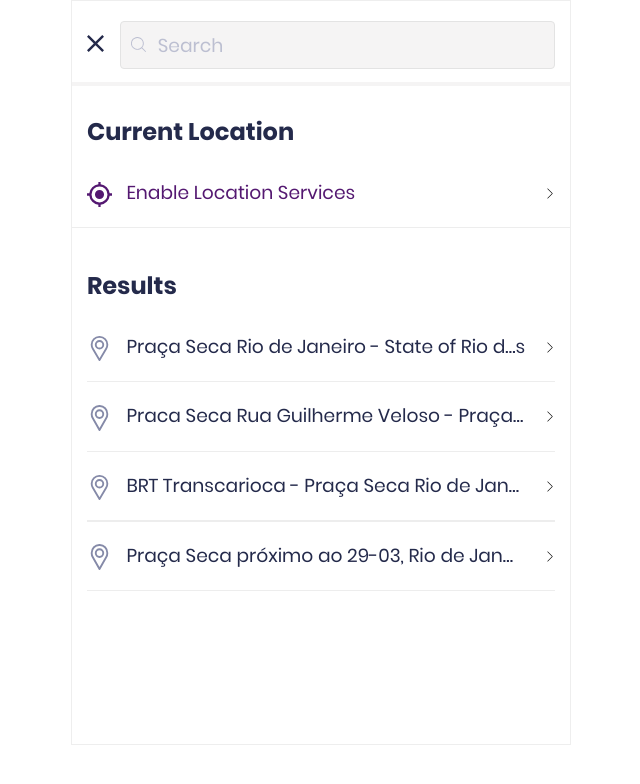
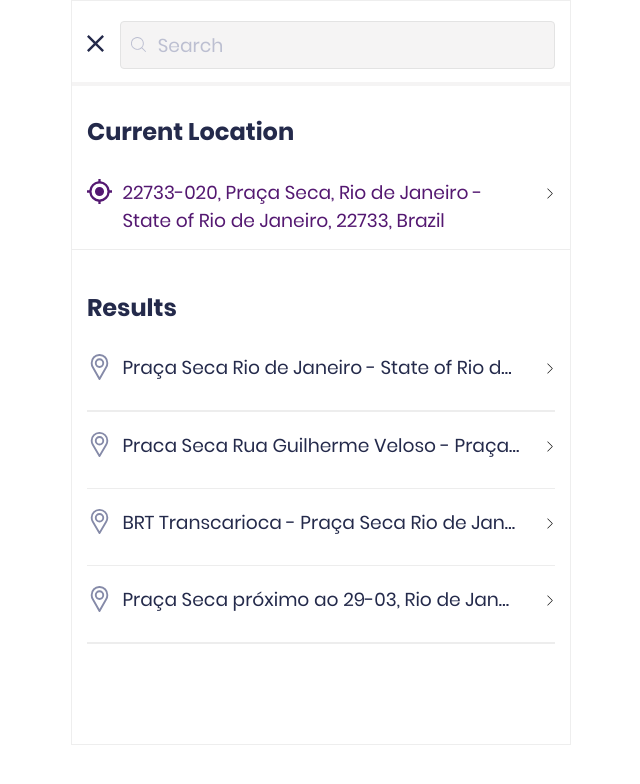
Before and after one commit to asmita1108/screen6, a plain HTML site: page index.html in a window 1280 px wide. Shown: the whole page, without its empty margins (319-959 px from the left). Drawn offline with nearby package versions, Linux system fonts and the light colour scheme.

Commit message:
change overflow

```diff
--- a/css/styles.css
+++ b/css/styles.css
@@ -117,19 +117,27 @@ body {
     width: 100%;
 }
 .location-detect p {
-    width: auto;
-    height: 20px;
+    display: block;
+    width: 400px;
+    float: left;
+    height: 40px;
     font-size: 14pt;
-    text-align: left;
     color: #541871;
     opacity: 100%;
     margin-left:10px;
-    display: inline;
+
+}
+.text-wrap-inline {
+    height: auto;
+    white-space: nowrap;
+    overflow: hidden;
+    text-overflow: ellipsis;
 }
 .location-result p {
     color: #242A4B;
 }
 .location-next-icon {
+    display: block;
     float: right;
     margin-top: 5px;
     color: #AFB1BC;
@@ -146,15 +154,21 @@ body {
     background-color: #EDEDED;
     content: " ";
     width: 375pt;
-    margin: 0, auto;
     margin: 20px -15px 20px -15px;
 }
 .location-result:after {
     display: block;
+    clear: both;
     height: 1pt;
     background-color: #EDEDED;
     content: " ";
     width: 100%;
-    margin: 0, auto;
     margin: 20px 0px 20px 0px;
 }
+
+
+.location-detect {
+    height: 50px;
+    max-width: 100%;
+    zoom: 1;
+}
--- a/index.html
+++ b/index.html
@@ -33,41 +33,43 @@
               Current Location</p>
             <div class="location-detect">
               <a href="#">
-                <img src="css/assets/crosshairs-gps.svg" style="width: 19.07pt; height: 19.07pt; display: inline"  alt="location-icons">
-               <p>Enable Location Services</p>
-               <img class="location-next-icon" src="css/assets/next.svg" /> </a>
+                <img src="css/assets/crosshairs-gps.svg" style="width: 19.07pt; height: 19.07pt; display: block;float: left;" alt="location-icons">
+               <p>22733-020, Praça Seca, Rio de Janeiro - State of Rio de Janeiro, 22733, Brazil</p>
+               <img class="location-next-icon" src="css/assets/next.svg" />
+                </a>
             </div>
           </section>
 
           <section>
             <p class="section-header">
               Results</p>
-            <div class="location-detect location-result">
-              <a href="#">
-                <img src="css/assets/noun_Location_2148829.svg" style="width: 19.07pt; height: 19.07pt; display: inline"  alt="location-icons">
-               <p>Praça Seca Rio de Janeiro - State of Rio d…s</p>
+
+            <div class="location-result">
+              <a href="#" class="location-detect">
+                <img src="css/assets/noun_Location_2148829.svg" style="width: 19.07pt; height: 19.07pt; display: block; float: left;" alt="location-icons">
+               <p>Praça Seca Rio de Janeiro - State of Rio d…</p>
                <img class="location-next-icon" src="css/assets/next.svg" /> </a>
             </div>
 
-            <div class="location-detect location-result">
-              <a href="#">
-               <img src="css/assets/noun_Location_2148829.svg" style="width: 19.07pt; height: 19.07pt; display: inline"  alt="location-icons">
+             <div class="location-result">
+              <a href="#" class="location-detect">
+                <img src="css/assets/noun_Location_2148829.svg" style="width: 19.07pt; height: 19.07pt; display: block; float: left;" alt="location-icons">
                <p>Praca Seca Rua Guilherme Veloso - Praça…</p>
-               <img class="location-next-icon"  src="css/assets/next.svg" /> </a>
+               <img class="location-next-icon" src="css/assets/next.svg" /> </a>
             </div>
 
-            <div class="location-detect location-result">
-              <a href="#">
-               <img src="css/assets/noun_Location_2148829.svg" style="width: 19.07pt; height: 19.07pt; display: inline"  alt="location-icons">
+             <div class="location-result">
+              <a href="#" class="location-detect">
+                <img src="css/assets/noun_Location_2148829.svg" style="width: 19.07pt; height: 19.07pt; display: block; float: left;" alt="location-icons">
                <p>BRT Transcarioca - Praça Seca Rio de Jan…</p>
-               <img class="location-next-icon"  src="css/assets/next.svg" /> </a>
+               <img class="location-next-icon" src="css/assets/next.svg" /> </a>
             </div>
 
-            <div class="location-detect location-result">
-              <a href="#">
-                <img src="css/assets/noun_Location_2148829.svg" style="width: 19.07pt; height: 19.07pt; display: inline"  alt="location-icons">
-                <p>Praça Seca próximo ao 29-03, Rio de Jan…</p>
-                <img class="location-next-icon"  src="css/assets/next.svg" /> </a>
+             <div class="location-result">
+              <a href="#" class="location-detect">
+                <img src="css/assets/noun_Location_2148829.svg" style="width: 19.07pt; height: 19.07pt; display: block; float: left;" alt="location-icons">
+               <p>Praça Seca próximo ao 29-03, Rio de Jan…</p>
+               <img class="location-next-icon" src="css/assets/next.svg" /> </a>
             </div>
           </section>
 
```
